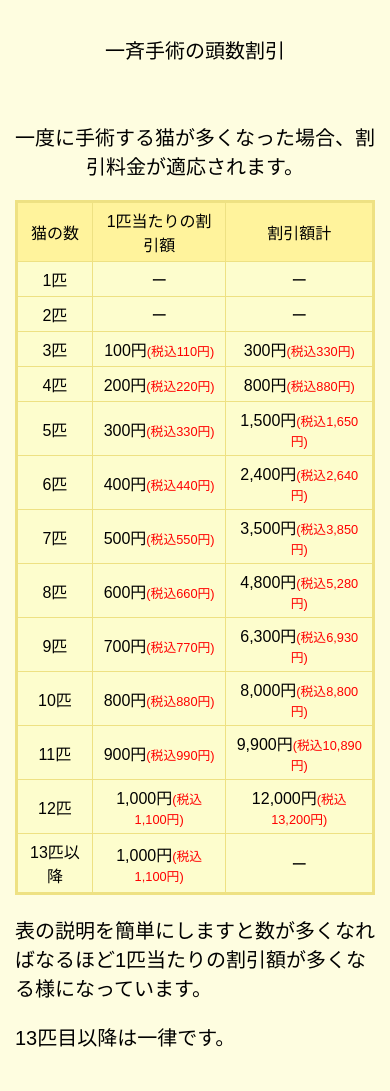
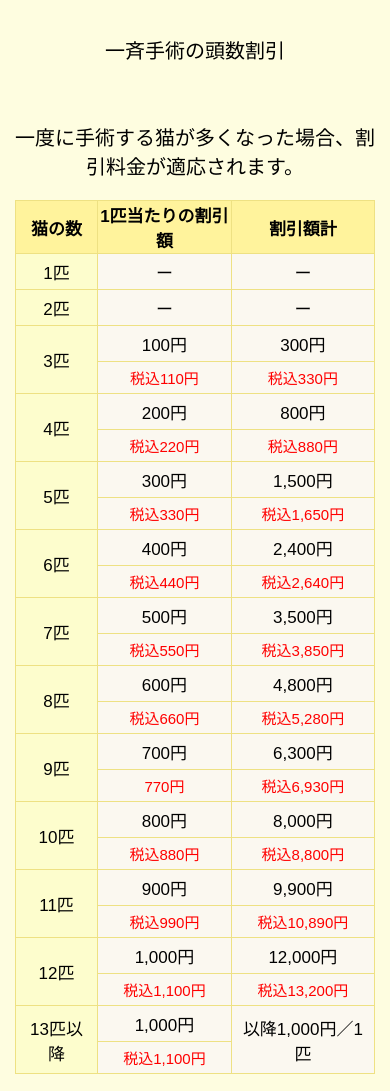
Before and after one commit to wakayamasakuraneko/blog, a plain HTML site: page 11.5/issei.htm in a window 390 px wide. Shown: the top 1091 px of the page. Drawn offline with Linux system fonts and the light colour scheme.

Commit message:
Update issei.htm

```diff
--- a/11.5/issei.htm
+++ b/11.5/issei.htm
@@ -39,7 +39,7 @@
 
   <!-- 料金表 -->
 
-  <table>
+   <table class="PCtable">
     <tbody>
       <tr class="column1">
         <td>猫の数</td>
@@ -109,13 +109,159 @@
       <tr>
         <td>13匹以降</td>
         <td>1,000円<span>(税込1,100円)</span></td>
-        <td>ー</td>
+        <td>以降1,000円／1匹</td>
       </tr>
     </tbody>
   </table>
 
+  <table class="mobileTable">
 
+    <tbody class="tbodyBoder">
+      <tr class="column1">
+        <th>猫の数</th>
+        <th>1匹当たりの割引額</th>
+        <th>割引額計</th>
+      </tr>
+    </tbody>
+    <tbody class="tbodyBoder">
+      <tr>
+        <td class="num">1匹</td>
+        <td>ー</td>
+        <td>ー</td>
+      </tr>
+    </tbody>
+    <tbody class="tbodyBoder">
+      <tr>
+        <td class="num">2匹</td>
+        <td>ー</td>
+        <td>ー</td>
+      </tr>
+    </tbody>
+    <tbody class="tbodyBoder">
+      <tr>
+        <td class="num" rowspan="2">3匹</td>
+        <td class="exTax">100円</td>
+        <td class="exTax">300円</td>
+      </tr>
+      <tr>
+        <td class="inTax">税込110円</td>
+        <td class="inTax">税込330円</td>
+      </tr>
+    </tbody>
+    <tbody class="tbodyBoder">
+      <tr>
+        <td class="num" rowspan="2">4匹</td>
+        <td class="exTax">200円</td>
+        <td class="exTax">800円</td>
+      </tr>
+      <tr>
+        <td class="inTax">税込220円</td>
+        <td class="inTax">税込880円</td>
+      </tr>
+    </tbody>
+    <tbody class="tbodyBoder">
+      <tr>
+        <td class="num" rowspan="2">5匹</td>
+        <td class="exTax">300円
 
+        </td>
+        <td class="exTax">1,500円</td>
+      </tr>
+      <tr>
+        <td class="inTax">税込330円</td>
+        <td class="inTax">税込1,650円</td>
+      </tr>
+    </tbody>
+    <tbody class="tbodyBoder">
+      <tr>
+        <td class="num" rowspan="2">6匹</td>
+        <td class="exTax">400円</td>
+        <td class="exTax">2,400円</td>
+      </tr>
+      <tr>
+        <td class="inTax">税込440円</td>
+        <td class="inTax">税込2,640円</td>
+      </tr>
+    </tbody>
+    <tbody class="tbodyBoder">
+      <tr>
+        <td class="num" rowspan="2">7匹</td>
+        <td class="exTax">500円</td>
+        <td class="exTax">3,500円</td>
+      </tr>
+      <tr>
+        <td class="inTax">税込550円
+        </td>
+        <td class="inTax">税込3,850円</td>
+      </tr>
+    </tbody>
+    <tbody class="tbodyBoder">
+      <tr>
+        <td class="num" rowspan="2">8匹</td>
+        <td class="exTax">600円</td>
+        <td class="exTax">4,800円</td>
+      </tr>
+      <tr>
+        <td class="inTax">税込660円</td>
+        <td class="inTax">税込5,280円</td>
+      </tr>
+    </tbody>
+    <tbody class="tbodyBoder">
+      <tr>
+        <td class="num" rowspan="2">9匹</td>
+        <td class="exTax">700円</td>
+        <td class="exTax">6,300円</td>
+      </tr>
+      <tr>
+        <td class="inTax">770円</td>
+        <td class="inTax">税込6,930円</td>
+      </tr>
+    </tbody>
+    <tbody class="tbodyBoder">
+      <tr>
+        <td class="num" rowspan="2">10匹</td>
+        <td class="exTax">800円</td>
+        <td class="exTax">8,000円</td>
+      </tr>
+      <tr>
+        <td class="inTax">税込880円</td>
+        <td class="inTax">税込8,800円</td>
+      </tr>
+    </tbody>
+    <tbody class="tbodyBoder">
+      <tr>
+        <td class="num" rowspan="2">11匹</td>
+        <td class="exTax">900円</td>
+        <td class="exTax">9,900円</td>
+      </tr>
+      <tr>
+        <td class="inTax">税込990円</td>
+        <td class="inTax">税込10,890円</td>
+      </tr>
+    </tbody>
+    <tbody class="tbodyBoder">
+      <tr>
+        <td class="num" rowspan="2">12匹</td>
+        <td class="exTax">1,000円</td>
+        <td class="exTax">12,000円</td>
+      </tr>
+      <tr>
+        <td class="inTax">税込1,100円</td>
+        <td class="inTax">税込13,200円</td>
+      </tr>
+    </tbody>
+    <tbody class="tbodyBoder">
+      <tr>
+        <td class="num" rowspan="2">13匹以降</td>
+        <td class="exTax">1,000円</td>
+        <td rowspan="2">以降1,000円／1匹</td>
+      </tr>
+      <tr>
+        <td class="inTax">税込1,100円</td>
+      </tr>
+    </tbody>
+
+  </table>
 
   <p>
     表の説明を簡単にしますと数が多くなればなるほど1匹当たりの割引額が多くなる様になっています。
```
